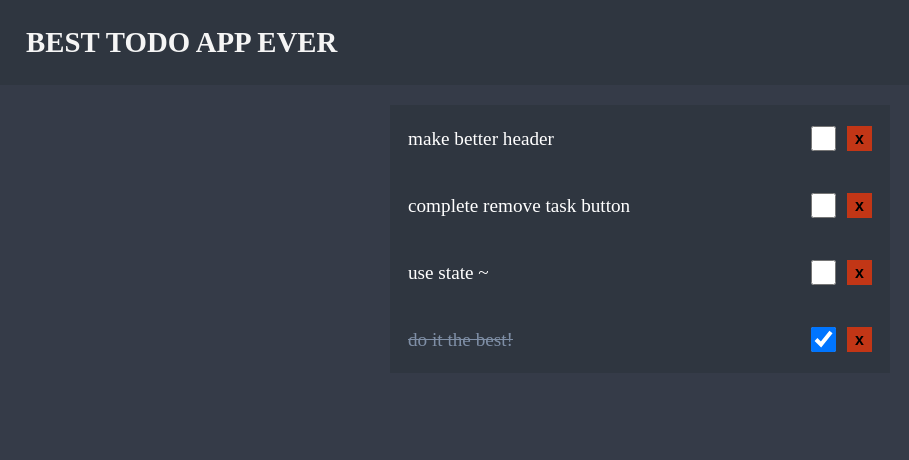
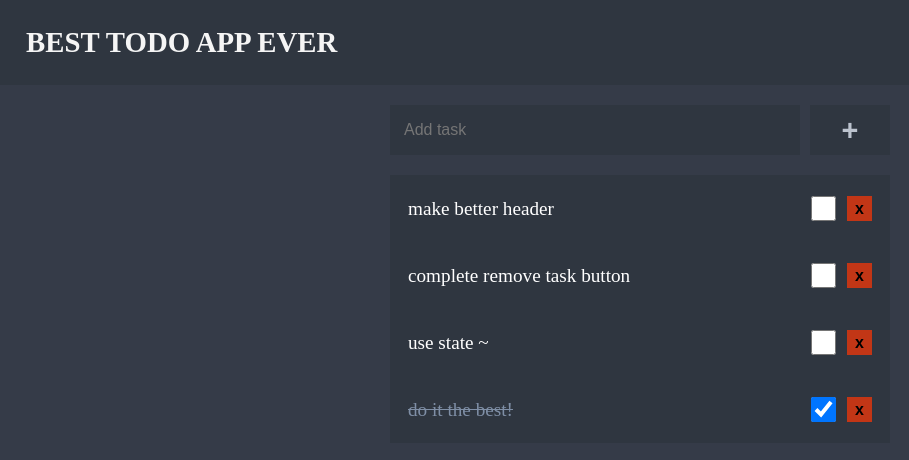
Before and after one commit to FAykut1/Todo-App-w-React, a React (Create React App) app: page / in a window 1280 px wide. Shown: the top 460 px of the page, without its empty margins (0-909 px from the left). Built offline with nearby package versions, Linux system fonts and the light colour scheme.

Commit message:
Draggable list DONE

```diff
--- a/src/App.css
+++ b/src/App.css
@@ -5,3 +5,43 @@
   max-width: 500px;
   margin: 0 auto;
 }
+
+.input-task-container{
+  display: flex;
+  margin-bottom: 20px;
+}
+
+
+.input-task-container > input{
+  flex: 1;
+  margin-right: 10px;
+  padding: 14px;
+  box-sizing: border-box;
+  height: 50px;
+  font-size: 1rem;
+  background-color:   #2f3640;
+  border: none;
+  color: #bcc3ce;
+}
+
+
+.input-task-container > input:focus {
+
+  outline: none;
+}
+
+
+.input-task-container > button{
+  font-weight: bold;
+  font-size: 1.8rem;
+  width: 80px;
+  height: 50px;
+  background-color: #2f3640;
+  border: none;
+  color: #bcc3ce;
+}
+
+.input-task-container > button:hover{
+  cursor: pointer;
+  background-color: #292f38;
+}
--- a/src/App.js
+++ b/src/App.js
@@ -1,23 +1,21 @@
 import './App.css';
 import Header from './components/Header';
-import Task from './components/Task';
-
+import List from './components/List';
 
 function App() {
-
   const data = require('./data.json');
 
   return (
     <div className="App">
       <Header/>
+      <div className="container">
+        <div className="input-task-container">
+          <input placeholder="Add task"></input>
+          <button>+</button>
+        </div>
+        <List tasks={data?.tasks}/>
+      </div>
 
-      <div className="container">
-        {
-          data?.tasks?.map((v, i) => {
-            return <Task key={i} content={v.content} isDone={v.isDone}/>
-          })
-        }
-      </div>
     </div>
   );
 }
--- /dev/null
+++ b/src/components/List.css
@@ -0,0 +1,5 @@
+.list {
+  position:absolute;
+  box-sizing: border-box;
+  width: 500px;
+}
--- /dev/null
+++ b/src/components/List.js
@@ -0,0 +1,39 @@
+import Task from "./Task";
+import './List.css';
+import { useState } from "react";
+
+const List = ({tasks}) => {
+  const [pressed, setPressed] = useState(false);
+  const [pos, setPos] = useState([0,0]);
+  const [offset, setOffset] = useState([0,0]);
+
+  const mouseDown = (e) => {
+    setPressed(true);
+    let x = e.clientX - e.target.parentElement.offsetLeft;
+    let y = e.clientY - e.target.parentElement.offsetTop;
+    setOffset([x,y]);
+    setPos([e.clientX - x, e.clientY - y]);
+  };
+
+  const mouseMove = (e) => {
+    if(!pressed) return;
+    setPos([e.clientX - offset[0], e.clientY - offset[1]]);
+  };
+
+  const mouseUp = (e) => {
+    setPressed(false);
+    setOffset([0,0]);
+    setPos([0, 0]);
+  };
+
+
+  return (
+    <div className="list" onMouseMove={mouseMove} onMouseDown={mouseDown} onMouseUp={mouseUp} style={{left: pos[0], top:pos[1], position: pressed ? 'absolute' : 'unset'}}>
+      {tasks?.map((v, i) => {
+        return <Task key={i} content={v.content} isDone={v.isDone} />;
+      })}
+    </div>
+  );
+};
+
+export default List;
--- a/src/components/Task.css
+++ b/src/components/Task.css
@@ -5,6 +5,10 @@
   justify-content: space-between;
   align-items: center;
   background-color: #2f3640;
+}
+
+.container__field:hover{
+  background-color: #292f38;
 }
 
 .checked-field > span{
--- a/src/components/Task.js
+++ b/src/components/Task.js
@@ -1,13 +1,13 @@
 import "./Task.css";
 
 const Task = ({content, isDone}) => {
-
   const taskCompleted = (e) => {
     //TODO: complete the tast with states
   };
 
   const removeTask = (e) => {
     //TODO: remove task from the list
+    console.log("Task removed!");
   }
 
   return (
@@ -26,6 +26,9 @@ const Task = ({content, isDone}) => {
       </div>
     </div>
   );
+
+
+
 };
 
 export default Task;
```
